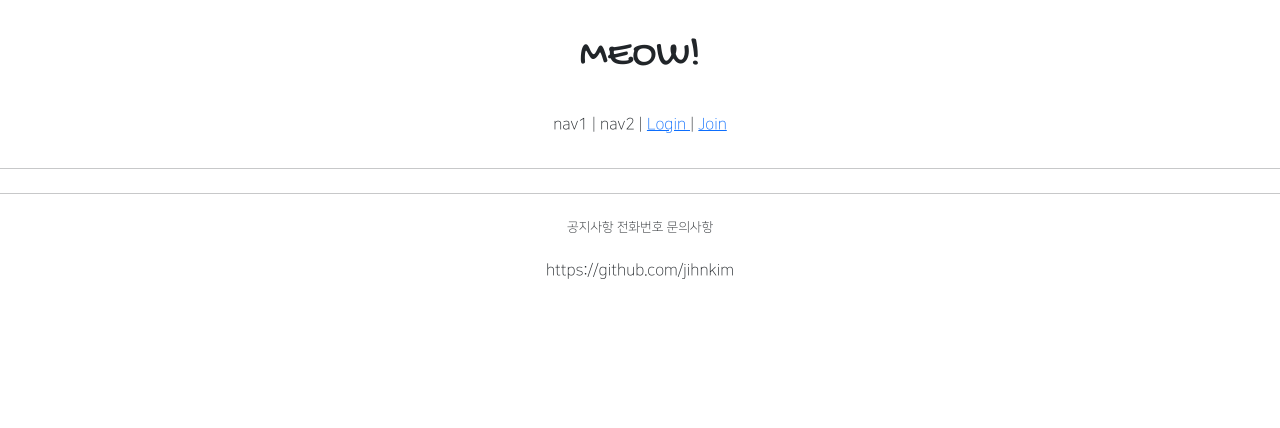
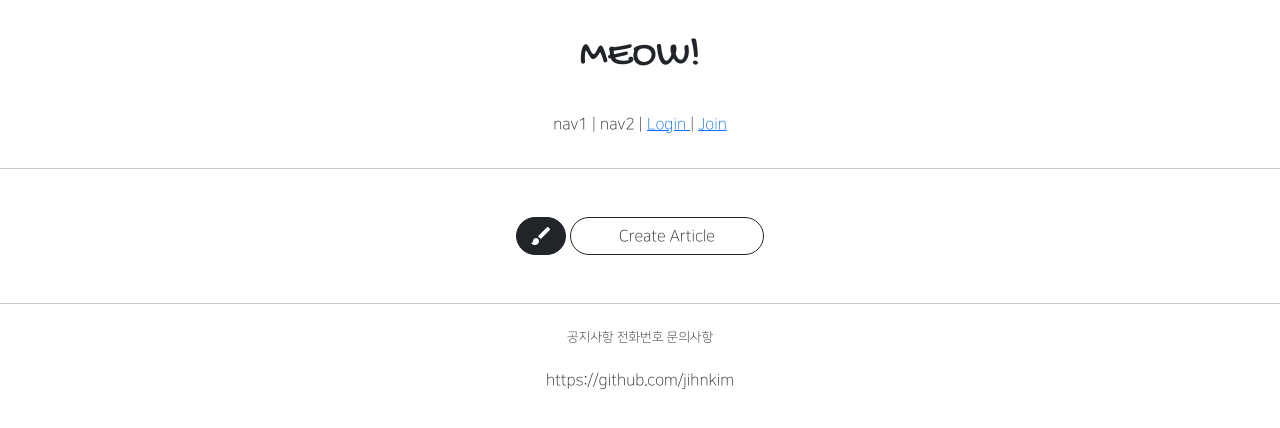
Before and after one commit to jihnkim/kjhweb, a Django app: page /articles/list/ in a window 1280 px wide. Shown: the top 428 px of the page. Run offline with Django 3.2, Linux system fonts and the light colour scheme; data that the repository does not hold is empty; parts of the project's set-up code (start-up, migrations or seed data) failed here and were passed over; some web fonts are replaced.

Commit message:
0805 article listview

```diff
--- a/articleapp/templates/articleapp/list.html
+++ b/articleapp/templates/articleapp/list.html
@@ -5,12 +5,12 @@
 
     <style>
         .container div {
-          width: 280px;
-          box-shadow: gray;
-          display: flex;
-          justify-content: center;
-          align-items: center;
-          border-radius: 1rem;
+            width: 280px;
+            box-shadow: 0 0 0.5rem gray;
+            display: flex;
+            justify-content: center;
+            align-items: center;
+            border-radius: 1rem;
             flex-direction: column;
         }
 
@@ -40,5 +40,15 @@
 
     <script src="{% static 'js/magicgrid.js' %}"></script>
 
+    <div class="text-center my-5">
+        <a href="{% url 'articleapp:create' %}"
+           class="btn btn-dark rounded-pill material-icons">
+            brush
+        </a>
+        <a href="{% url 'articleapp:create' %}"
+           class="btn btn-outline-dark rounded-pill px-5">
+            Create Article
+        </a>
+    </div>
 
 {% endblock %}
```
